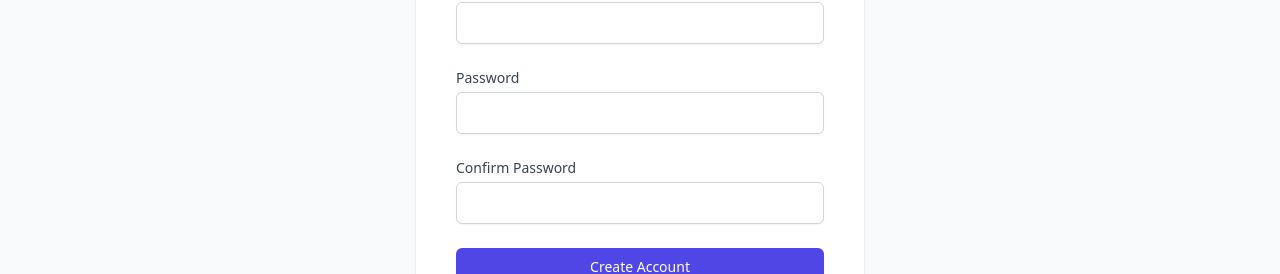
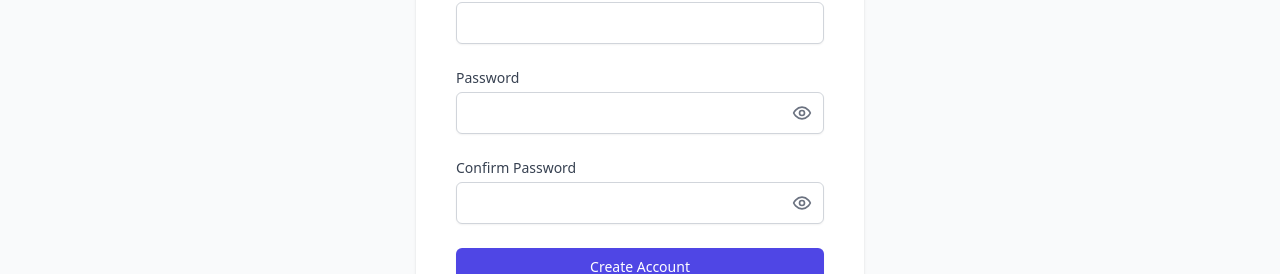
Before and after one commit to aminerhayem123/DashFront, a React (Vite) app: page /signup in a window 1280 px wide. Shown: the part 461-735 px from the top of the page. Built offline with nearby package versions, Linux system fonts and the light colour scheme; no server answers.

Commit message:
add_Vuepasswordeye

```diff
--- a/src/pages/SignUp.tsx
+++ b/src/pages/SignUp.tsx
@@ -1,6 +1,6 @@
 import { useState, ChangeEvent, FormEvent } from 'react';
 import { Link } from 'react-router-dom';
-import { UserPlus } from 'lucide-react';
+import { UserPlus, Eye, EyeOff } from 'lucide-react';
 
 interface FormData {
   name: string;
@@ -19,14 +19,17 @@
 
   const [error, setError] = useState<string>('');
   const [success, setSuccess] = useState<string>('');
+  const [passwordVisible, setPasswordVisible] = useState<boolean>(false);
+  const [confirmPasswordVisible, setConfirmPasswordVisible] = useState<boolean>(false);
+
   const apiUrl = import.meta.env.VITE_API_URL;
 
   // Handle input changes
   const handleChange = (e: ChangeEvent<HTMLInputElement>) => {
     const { name, value } = e.target;
     setFormData({ ...formData, [name]: value });
-    setError(''); // Clear error on input change
-    setSuccess(''); // Clear success on input change
+    setError('');
+    setSuccess('');
   };
 
   const handleSubmit = async (e: FormEvent<HTMLFormElement>) => {
@@ -34,13 +37,11 @@
 
     const { name, email, password, confirmPassword } = formData;
 
-    // Validate password confirmation
     if (password !== confirmPassword) {
       setError('Passwords do not match.');
       return;
     }
 
-    // Make API call to backend using the environment variable
     try {
       const response = await fetch(`${apiUrl}/signup`, {
         method: 'POST',
@@ -123,16 +124,23 @@
               <label htmlFor="password" className="block text-sm font-medium text-gray-700">
                 Password
               </label>
-              <div className="mt-1">
+              <div className="mt-1 relative">
                 <input
                   id="password"
                   name="password"
-                  type="password"
+                  type={passwordVisible ? 'text' : 'password'}
                   value={formData.password}
                   onChange={handleChange}
                   required
                   className="appearance-none block w-full px-3 py-2 border border-gray-300 rounded-md shadow-sm placeholder-gray-400 focus:outline-none focus:ring-indigo-500 focus:border-indigo-500"
                 />
+                <button
+                  type="button"
+                  onClick={() => setPasswordVisible(!passwordVisible)}
+                  className="absolute inset-y-0 right-0 pr-3 flex items-center text-gray-500"
+                >
+                  {passwordVisible ? <EyeOff className="h-5 w-5" /> : <Eye className="h-5 w-5" />}
+                </button>
               </div>
             </div>
 
@@ -140,16 +148,23 @@
               <label htmlFor="confirmPassword" className="block text-sm font-medium text-gray-700">
                 Confirm Password
               </label>
-              <div className="mt-1">
+              <div className="mt-1 relative">
                 <input
                   id="confirmPassword"
                   name="confirmPassword"
-                  type="password"
+                  type={confirmPasswordVisible ? 'text' : 'password'}
                   value={formData.confirmPassword}
                   onChange={handleChange}
                   required
                   className="appearance-none block w-full px-3 py-2 border border-gray-300 rounded-md shadow-sm placeholder-gray-400 focus:outline-none focus:ring-indigo-500 focus:border-indigo-500"
                 />
+                <button
+                  type="button"
+                  onClick={() => setConfirmPasswordVisible(!confirmPasswordVisible)}
+                  className="absolute inset-y-0 right-0 pr-3 flex items-center text-gray-500"
+                >
+                  {confirmPasswordVisible ? <EyeOff className="h-5 w-5" /> : <Eye className="h-5 w-5" />}
+                </button>
               </div>
             </div>
 
```
